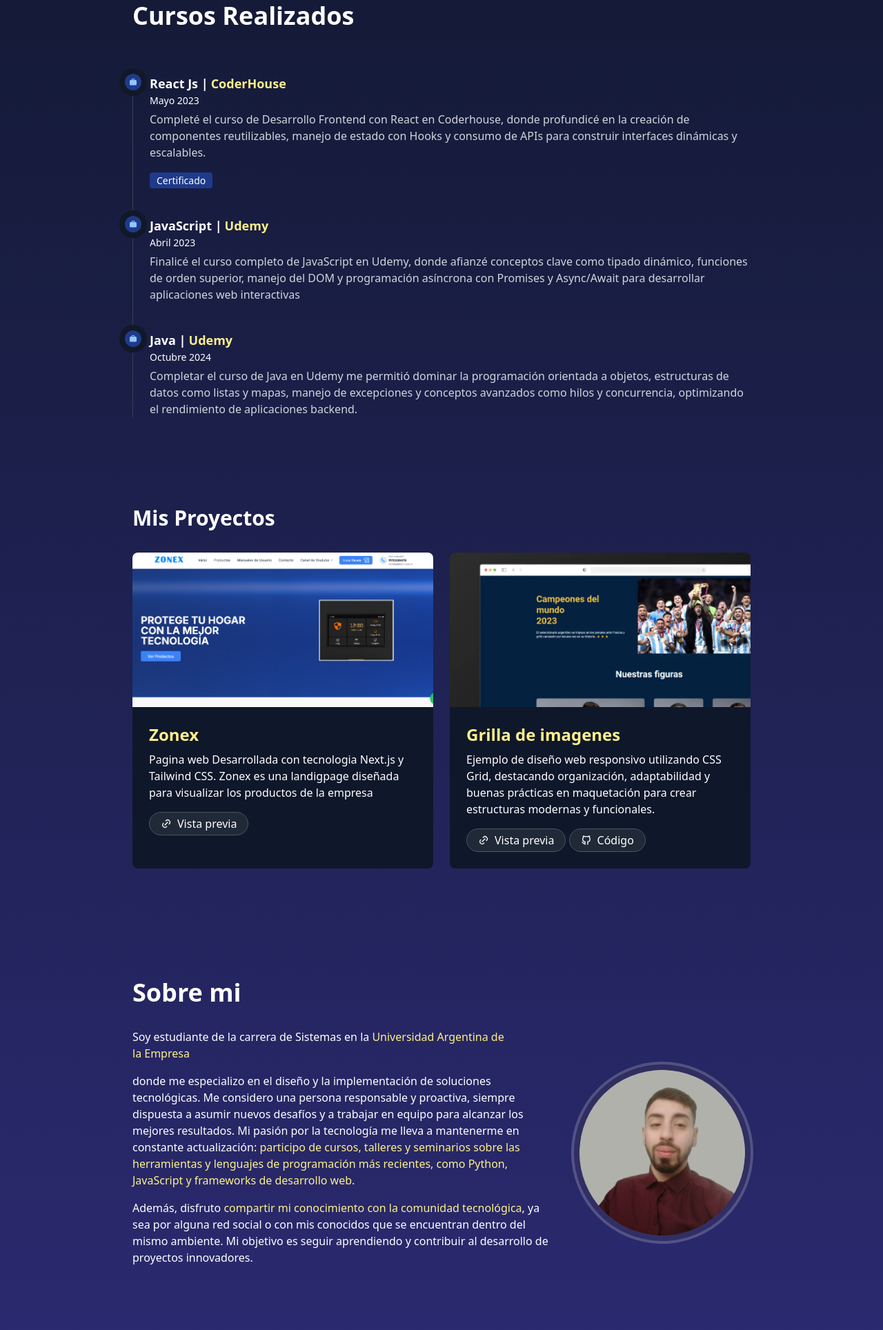
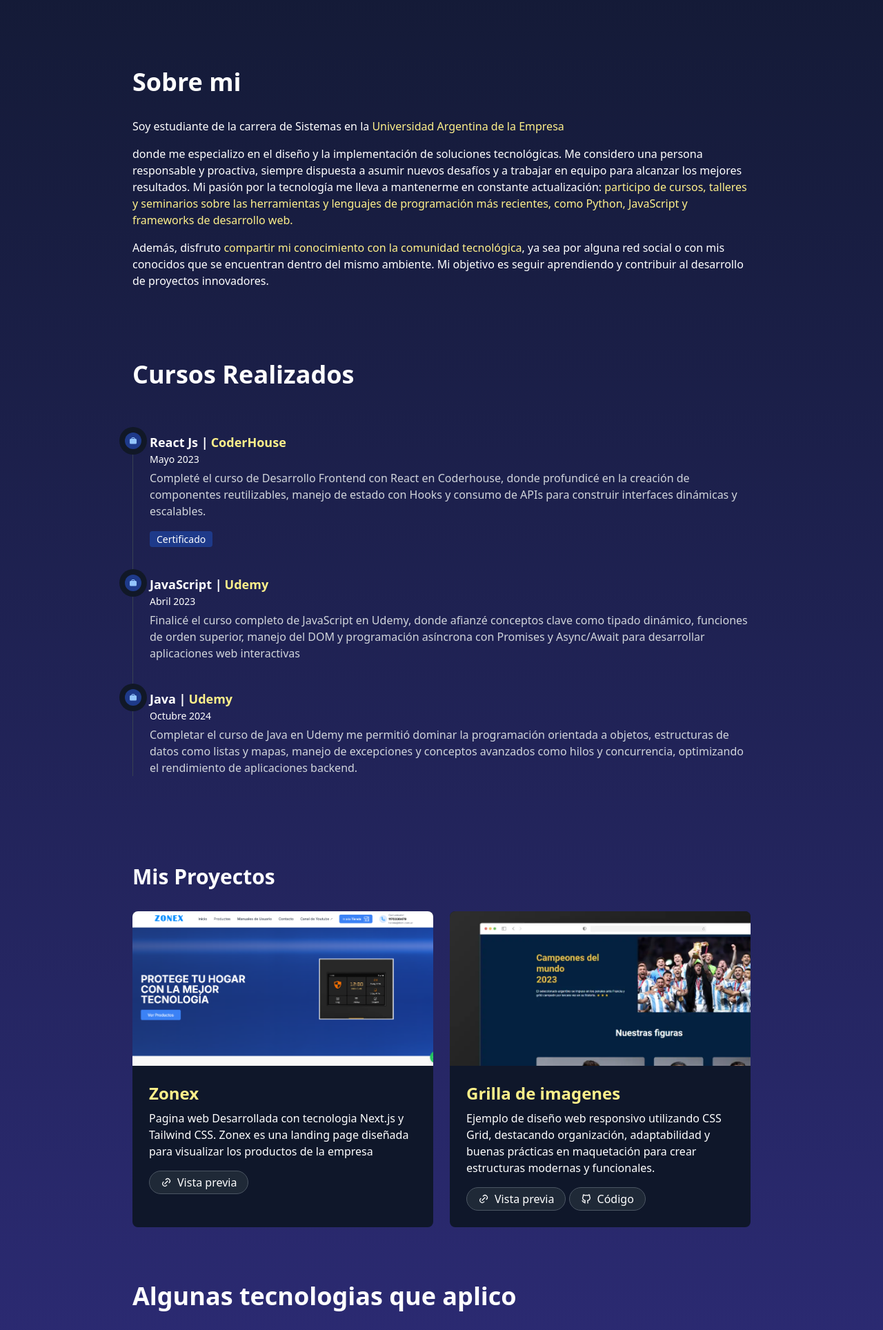
Before and after one commit to schadri/portfolio-tailwind-main, a plain HTML site: page index.html in a window 1280 px wide. Shown: the part 447-2375 px from the top of the page at 69% size. Drawn offline with nearby package versions, Linux system fonts and the light colour scheme.

Commit message:
disposicion

```diff
--- a/index.html
+++ b/index.html
@@ -13,6 +13,29 @@
   <body
     class="scroll-smooth bg-gradient-to-b from-slate-900 to-indigo-900 font-sans"
   >
+    <button
+      id="backToTop"
+      class="fixed bottom-4 right-6 bg-black text-white p-4 rounded-full shadow-lg hover:bg-slate-900 focus:outline-none focus:ring focus:ring-indigo-600 hidden"
+      onclick="scrollToTop()"
+    >
+      ↑
+    </button>
+    <script>
+      const backToTopButton = document.getElementById("backToTop");
+
+      window.addEventListener("scroll", () => {
+        if (window.scrollY > 300) {
+          backToTopButton.classList.remove("hidden");
+        } else {
+          backToTopButton.classList.add("hidden");
+        }
+      });
+
+      function scrollToTop() {
+        window.scrollTo({ top: 0, behavior: "smooth" });
+      }
+    </script>
+    >
     <header>
       <nav
         id="menu"
@@ -21,6 +44,7 @@
         <a href="#expirience" class="hover:text-yellow-200">Experiencia</a>
         <a href="#projects" class="hover:text-yellow-200">Proyectos</a>
         <a href="#about" class="hover:text-yellow-200">Sobre mí</a>
+        <a href="#tecno" class="hover:text-yellow-200">Tecnologias</a>
       </nav>
     </header>
     <main class="px-8">
@@ -34,7 +58,7 @@
             >
               <img
                 class="rounded-full shadow-lg size-40"
-                src="./images/foto.jpg"
+                src="./images/foto1.jpg"
                 alt="Adrian Dev"
               />
             </div>
@@ -144,7 +168,46 @@
           </div>
         </div>
       </section>
+      <section
+        id="about"
+        data-aos="fade-right"
+        class="py-20 mx-auto container lg:max-w-4xl md:max-w-2xl"
+      >
+        <h2 class="text-4xl font-bold text-left text-white mb-8">Sobre mi</h2>
+        <article
+          class="flex flex-col md:flex-row items-center justify-center gap-8 text-white"
+        >
+          <div
+            class="[&>p]:mb-4 [&>p>strong]:text-yellow-200 [&>p>strong]:font-medium text-pretty order-2 md:order-1"
+          >
+            <p>
+              Soy estudiante de la carrera de Sistemas en la
+              <strong>Universidad Argentina de la Empresa</strong>
+            </p>
 
+            <p>
+              donde me especializo en el diseño y la implementación de
+              soluciones tecnológicas. Me considero una persona responsable y
+              proactiva, siempre dispuesta a asumir nuevos desafíos y a trabajar
+              en equipo para alcanzar los mejores resultados. Mi pasión por la
+              tecnología me lleva a mantenerme en constante actualización:
+              <strong
+                >participo de cursos, talleres y seminarios sobre las
+                herramientas y lenguajes de programación más recientes, como
+                Python, JavaScript y frameworks de desarrollo web.</strong
+              >
+            </p>
+            <p>
+              Además, disfruto
+              <strong
+                >compartir mi conocimiento con la comunidad tecnológica</strong
+              >, ya sea por alguna red social o con mis conocidos que se
+              encuentran dentro del mismo ambiente. Mi objetivo es seguir
+              aprendiendo y contribuir al desarrollo de proyectos innovadores.
+            </p>
+          </div>
+        </article>
+      </section>
       <section
         id="expirience"
         data-aos="fade-right"
@@ -311,7 +374,7 @@
               <h4 class="mb-2 text-2xl font-bold text-yellow-200">Zonex</h4>
               <p class="mb-4 text-base">
                 Pagina web Desarrollada con tecnologia Next.js y Tailwind CSS.
-                Zonex es una landigpage diseñada para visualizar los productos
+                Zonex es una landing page diseñada para visualizar los productos
                 de la empresa
               </p>
               <a
@@ -463,52 +526,7 @@
             </div> -->
       </section>
 
-      <section
-        id="about"
-        data-aos="fade-down-right"
-        class="py-20 mx-auto container lg:max-w-4xl md:max-w-2xl"
-      >
-        <h2 class="text-4xl font-bold text-left text-white mb-8">Sobre mi</h2>
-        <article
-          class="flex flex-col md:flex-row items-center justify-center gap-8 text-white"
-        >
-          <div
-            class="[&>p]:mb-4 [&>p>strong]:text-yellow-200 [&>p>strong]:font-medium text-pretty order-2 md:order-1"
-          >
-            <p>
-              Soy estudiante de la carrera de Sistemas en la
-              <strong>Universidad Argentina de la Empresa</strong>
-            </p>
-
-            <p>
-              donde me especializo en el diseño y la implementación de
-              soluciones tecnológicas. Me considero una persona responsable y
-              proactiva, siempre dispuesta a asumir nuevos desafíos y a trabajar
-              en equipo para alcanzar los mejores resultados. Mi pasión por la
-              tecnología me lleva a mantenerme en constante actualización:
-              <strong
-                >participo de cursos, talleres y seminarios sobre las
-                herramientas y lenguajes de programación más recientes, como
-                Python, JavaScript y frameworks de desarrollo web.</strong
-              >
-            </p>
-            <p>
-              Además, disfruto
-              <strong
-                >compartir mi conocimiento con la comunidad tecnológica</strong
-              >, ya sea por alguna red social o con mis conocidos que se
-              encuentran dentro del mismo ambiente. Mi objetivo es seguir
-              aprendiendo y contribuir al desarrollo de proyectos innovadores.
-            </p>
-          </div>
-          <img
-            src="./images/foto.jpg"
-            alt="Pedro Dev"
-            class="w-52 order-1 object-cover p-1 md:order-2 rotate-6 lg:p-2 lg:w-64 rounded-full bg-yellow-500/5 ring-4 ring-white/20"
-          />
-        </article>
-      </section>
-      <section>
+      <section id="tecno">
         <div class="mx-auto container lg:max-w-4xl md:max-w-2xl">
           <h2 class="text-4xl font-bold text-left text-white mb-8">
             Algunas tecnologias que aplico
```
Also changed, not shown: images/foto1.jpg (added).
